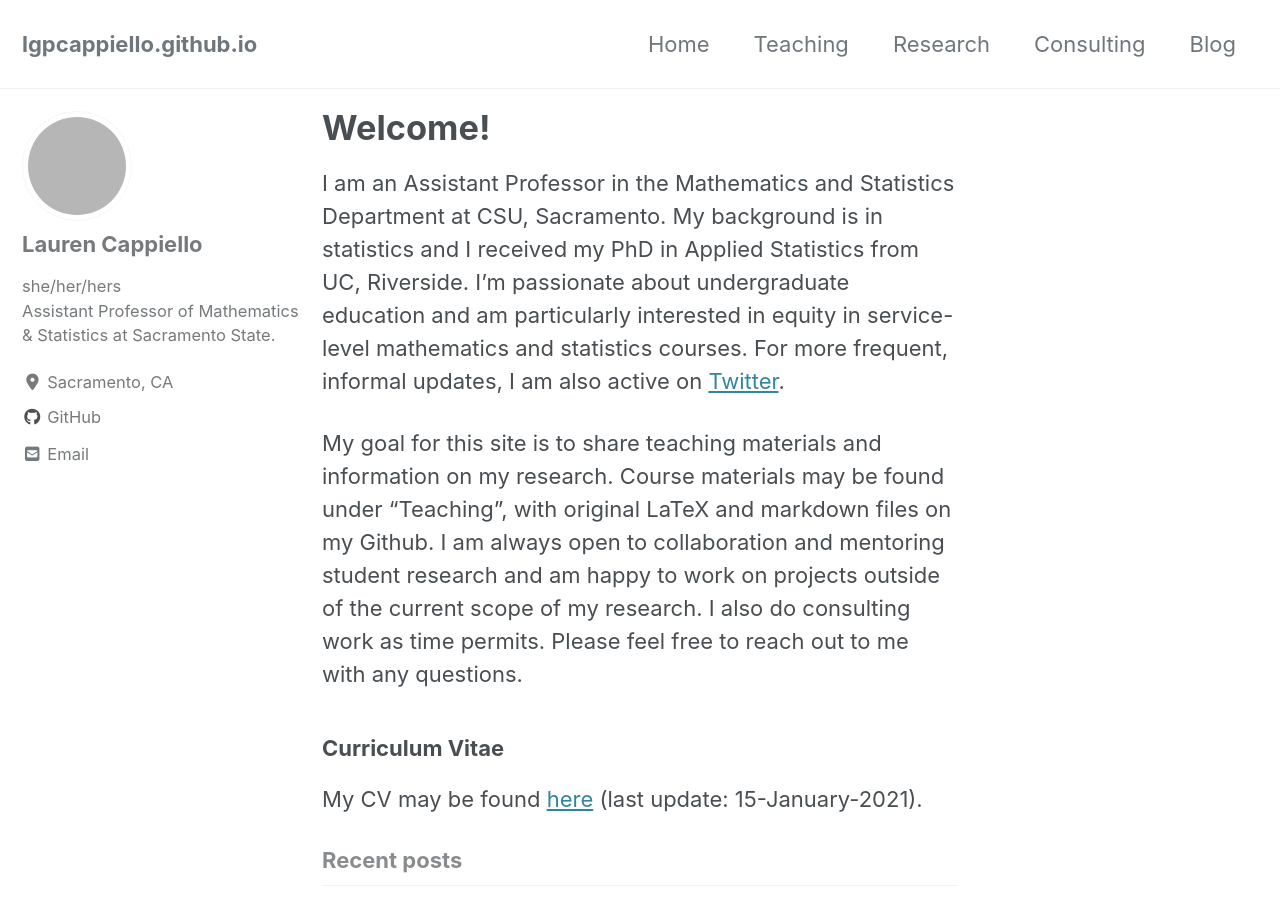
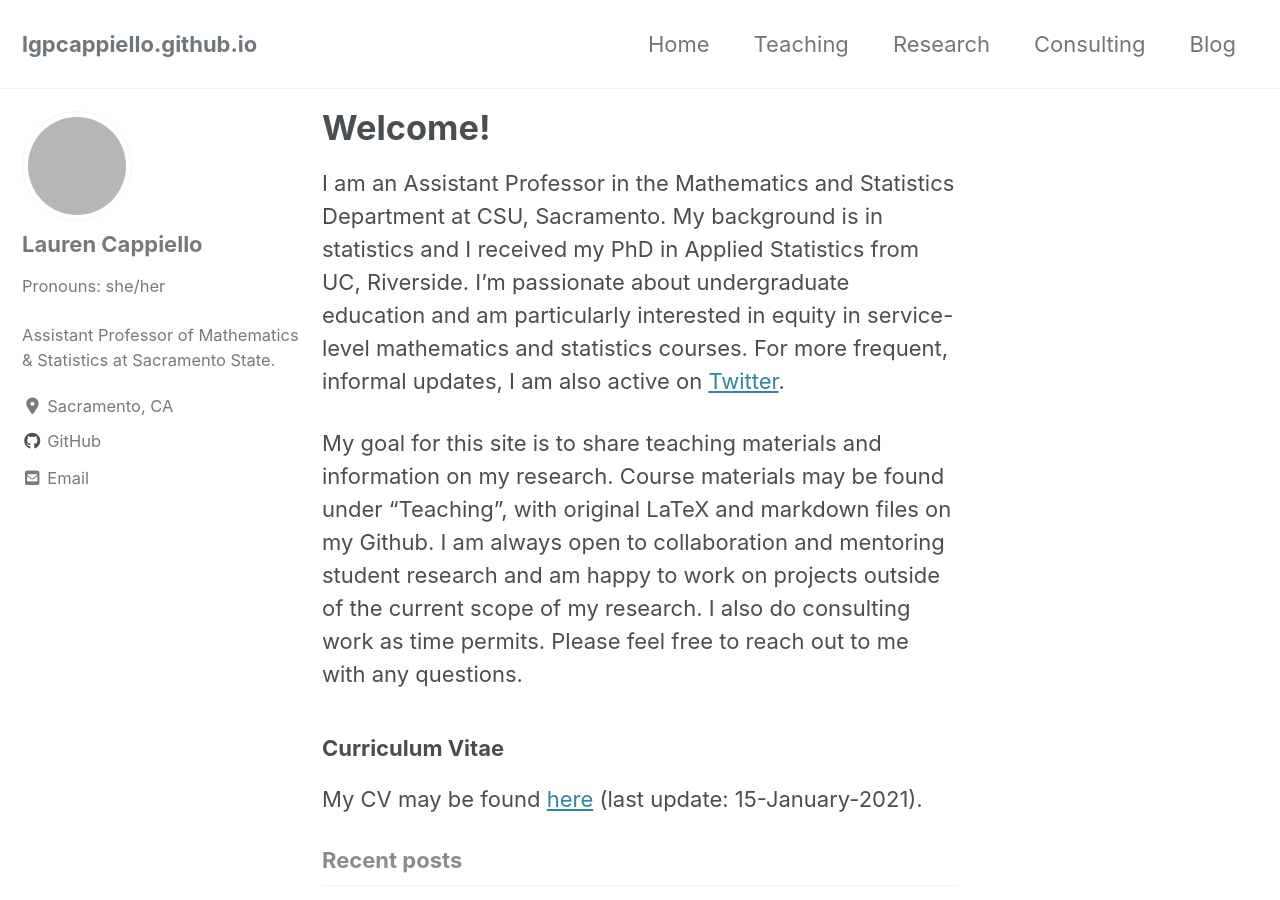
Before and after one commit to lgpcappiello/lgpcappiello.github.io, a Jekyll site: the page built from index.md, in a window 1280 px wide and 900 px high. Built offline with Jekyll 4.4.1, drawn with Linux system fonts in a browser that asks for light colours; cached includes are drawn as plain includes; nearby versions of some CDN libraries; our own code applies the rules of GitHub Pages for plain Markdown files; grey boxes are pictures that could not be loaded.

Commit message:
Update _config.yml

```diff
--- a/_config.yml
+++ b/_config.yml
@@ -109,7 +109,7 @@ analytics:
 author:
   name             : "Lauren Cappiello"
   avatar           : "https://avatars2.githubusercontent.com/u/46605262?s=460&v=4"
-  bio              : "she/her/hers <br>Assistant Professor of Mathematics & Statistics at Sacramento State."
+  bio              : "Pronouns: she/her<br><br>Assistant Professor of Mathematics & Statistics at Sacramento State."
   location         : "Sacramento, CA"
   email            : cappiello@csus.edu
   links:
```
